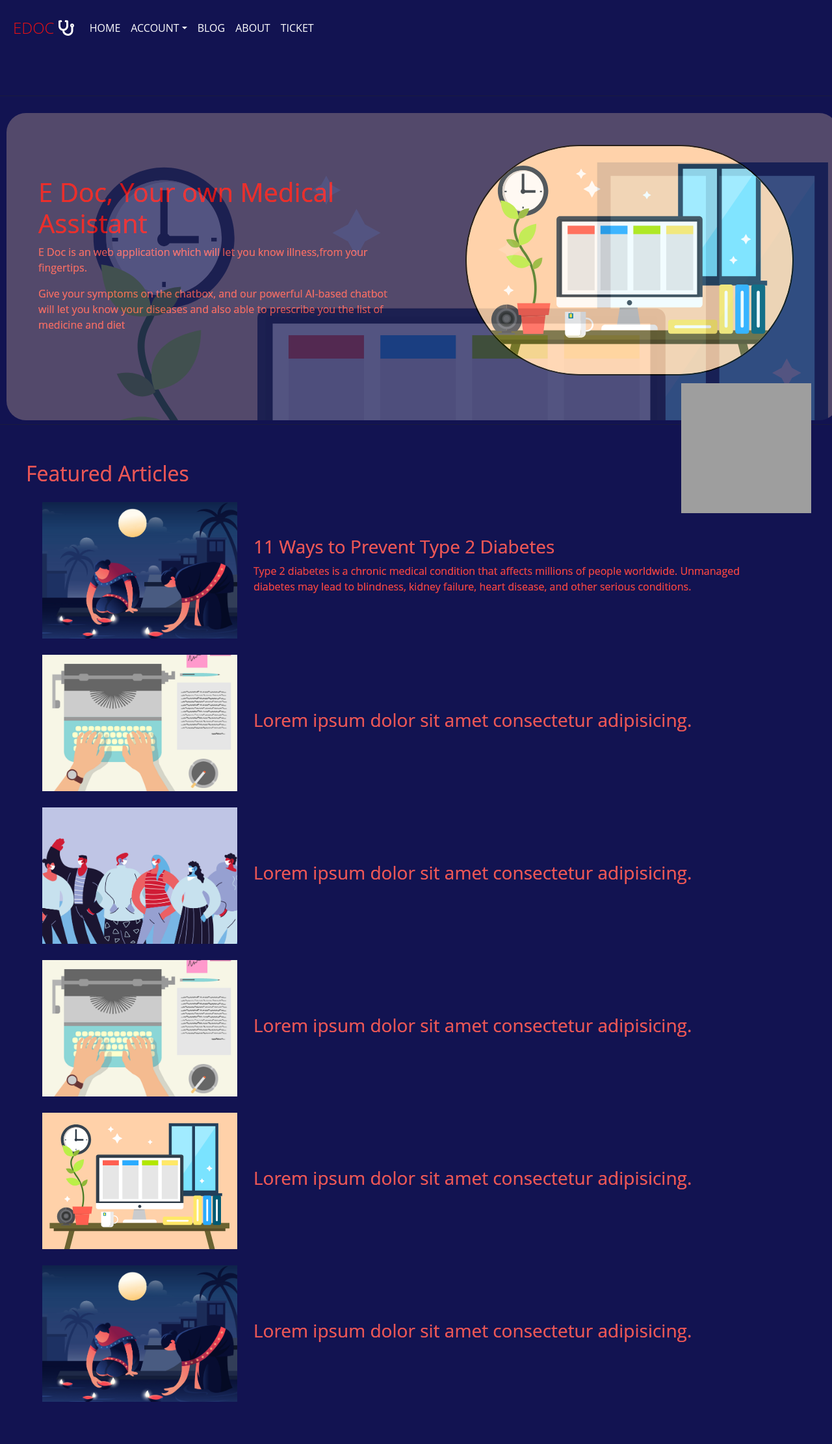
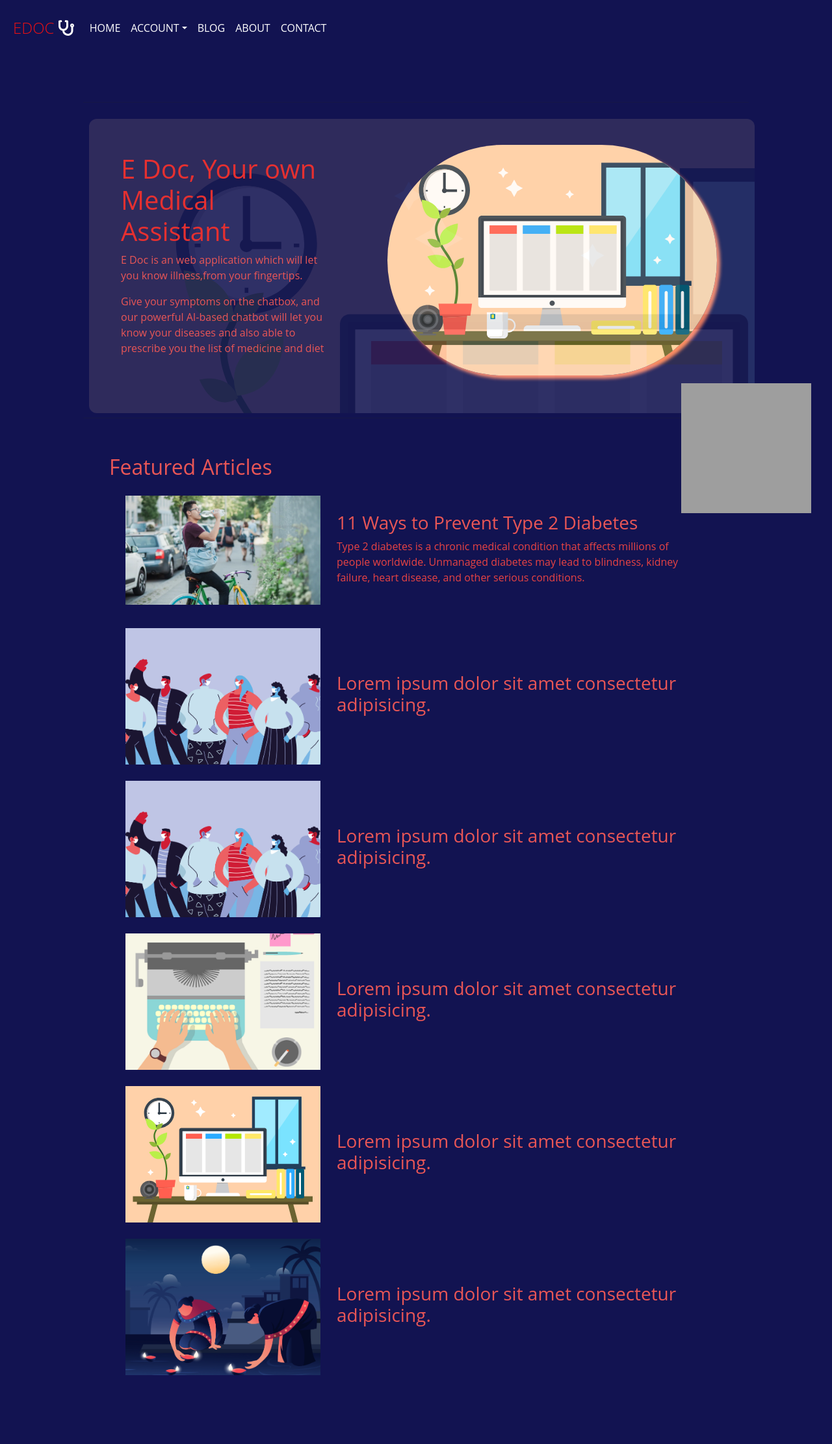
Before and after one commit to Gobinda8016/CHATBOT, a Flask app: page / in a window 1280 px wide. Shown: the whole page at 65% size. After the commit the page ends 2117 px from the top, so only its background shows below. Run offline with Flask 2, Linux system fonts and the light colour scheme; parts of the project's set-up code (start-up, migrations or seed data) failed here and were passed over; some libraries are stand-ins or nearby versions; grey boxes are pictures that could not be loaded.

Commit message:
contact and blog page added.

```diff
--- a/app.py
+++ b/app.py
@@ -23,9 +23,19 @@ def Login():
     return render_template("login.html")
 
 
+@app.route("/about")
+def about():
+    return render_template("about.html")
+
+
 @app.route("/blogpost")
 def blogpost():
     return render_template("blogpost.html")
+
+
+@app.route("/contact")
+def contact():
+    return render_template("contact.html")
 
 
 @app.route("/Login/registration")
@@ -79,5 +89,17 @@ def add_user():
     return render_template('index.html')
 
 
+@app.route('/add_contact', methods=['POST'])
+def add_contact():
+    firstname = request.form.get('firstname')
+    lastname = request.form.get('lastname')
+    country = request.form.get('country')
+    subject = request.form.get('subject')
+    cursor.execute("""INSERT INTO `Contact Form`  (`firstname`,`lastname`,`country`, `subject`) VALUES ('{}','{}','{}', '{}')""".format(
+        firstname, lastname, country, subject))
+    conn.commit()
+    return render_template('index.html')
+
+
 if __name__ == '__main__':
     app.run(host='0.0.0.0', port='5000', debug=True)
--- a/static/css/style.css
+++ b/static/css/style.css
@@ -6,7 +6,8 @@
 .content {
   height: 100%;
   display: flex;
-    padding: 10px;
+  margin-top: 32px;
+  padding: 9px;
   position: relative;
 }
 
@@ -16,16 +17,18 @@
   position: absolute;
   width: 100%;
   height: inherit;
-    opacity: 0.15;
-    border-radius: 30px;
+  opacity: 0.12;
+  border-radius: 12px;
 }
 
 .content-left {
+  font-family: var(--font1);
   display: flex;
   flex-direction: column;
   justify-content: center;
-    color: #e71114;
+  color: #e63030;
   padding: 49px;
+  z-index: 1;
 }
 
   .content-left p {
@@ -36,13 +39,13 @@
     display: flex;
     align-items: center;
     justify-content: center;
-    padding: 49px;
+    padding: 40px;
   }
 
   .content-right img {
     height: 355px;
-    border: 2px solid black;
     border-radius: 200px;
+    box-shadow: 5px 5px 5px rgb(252, 128, 97);
   }
 
   .home-articles {
@@ -78,3 +81,32 @@
     text-decoration: none;
     color: black;
   }
+
+  .font1 {
+    font-family: var(--font1);
+  }
+  .font2 {
+    font-family: var(--font2);
+  }
+
+  .max-width-1 {
+    max-width: 80vw;
+  }
+
+  .max-width-2 {
+    max-width: 60vw;
+  }
+
+  .m-auto {
+    margin: auto;
+  }
+
+  .mx-1{
+    margin-left: 23px;
+    margin-right: 23px;
+  }
+
+  .my-2{
+    margin-top: 32px;
+    margin-bottom: 32px;
+  }
--- a/templates/index.html
+++ b/templates/index.html
@@ -6,11 +6,8 @@
     <meta http-equiv="X-UA-Compatible" content="IE=edge">
     <meta name="viewport" content="width=device-width, initial-scale=1.0">
     <title>EDOC</title>
-    <link rel="stylesheet" href="static/css/style.css">
     <link rel="stylesheet" href="https://cdn.jsdelivr.net/npm/bootstrap@5.1.0/dist/css/bootstrap.min.css">
     <script src="https://kit.fontawesome.com/c6a19a1ece.js" crossorigin="anonymous"></script>
-    <meta charset="UTF-8">
-
     <meta charset="UTF-8">
     <meta name="viewport" content="width=device-width, initial-scale=1.0">
     <meta http-equiv="X-UA-Compatible" content="ie=edge">
@@ -53,10 +50,10 @@
                         <a href="{{ url_for('blogpost')}}" class="nav-link">BLOG</a>
                     </li>
                     <li class="nav-item">
-                        <a href="#" class="nav-link">ABOUT</a>
+                        <a href="{{ url_for('about')}}" class="nav-link">ABOUT</a>
                     </li>
                     <li class="nav-item">
-                        <a href="#" class="nav-link">TICKET</a>
+                        <a href="{{ url_for('contact')}}" class="nav-link">CONTACT</a>
                     </li>
                 </ul>
             </div>
@@ -86,10 +83,10 @@
               <h2>Featured Articles</h2>
                 <div class="home-article">
                     <div class="home-article-img">
-                        <img src="../static/images/3.png" alt="article">
+                        <img src="../static/images/man.png" alt="article">
                     </div>
                      <div class="home-article-content font1">
-                        <a href="#">
+                        <a href="{{ url_for('blogpost')}}">
                             <h3>11 Ways to Prevent Type 2 Diabetes</h3>
                             <p>Type 2 diabetes is a chronic medical condition that affects millions of people worldwide.
                                 Unmanaged diabetes may lead to blindness, kidney failure, heart disease, and other serious conditions.</p>
@@ -98,7 +95,7 @@
                 </div>
                 <div class="home-article">
                     <div class="home-article-img">
-                        <img src="../static/images/1.png" alt="article">
+                        <img src="../static/images/2.png" alt="article">
                     </div>
                     <div class="home-article-content font1">
                         <a href="{{ url_for('blogpost')}}">
@@ -148,91 +145,6 @@
             </div>
         </section>
 
-                <!-- blogging -->
-                <section id="blog">
-                    <div class="max-width-1 m-auto">
-                        <hr>
-                    </div>
-                    <div class="m-auto content max-width-1 my-">
-                        <div class="content-left">
-                            <h1>E Doc, Your own Medical Assistant</h1>
-                            <p>E Doc is an web application which will let you know illness,from your fingertips.</p>
-                            <p>Give your symptoms on the chatbox, and our powerful AI-based chatbot will let you know your
-                                diseases and also able to prescribe you the list of medicine and diet</p>
-                        </div>
-                        <div class="content-right">
-                            <img src="../static/images/11.svg" alt="iBlog">
-                        </div>
-                    </div>
-
-                    <div class="max-width-1 m-auto">
-                        <hr>
-                    </div>
-                    <div class="home-articles max-width-1 m-auto font2">
-                      <h2>Featured Articles</h2>
-                        <div class="home-article">
-                            <div class="home-article-img">
-                                <img src="../static/images/3.png" alt="article">
-                            </div>
-                             <div class="home-article-content font1">
-                                <a href="{{ url_for('blogpost')}}">
-                                    <h3>11 Ways to Prevent Type 2 Diabetes</h3>
-                                    <p>Type 2 diabetes is a chronic medical condition that affects millions of people worldwide.
-                                        Unmanaged diabetes may lead to blindness, kidney failure, heart disease, and other serious conditions.</p>
-                                </a>
-                            </div>
-                        </div>
-                        <div class="home-article">
-                            <div class="home-article-img">
-                                <img src="../static/images/1.png" alt="article">
-                            </div>
-                            <div class="home-article-content font1">
-                                <a href="{{ url_for('blogpost')}}">
-                                    <h3>Lorem ipsum dolor sit amet consectetur adipisicing.</h3>
-                                </a>
-                            </div>
-                        </div>
-                        <div class="home-article">
-                            <div class="home-article-img">
-                                <img src="../static/images/2.png" alt="article">
-                            </div>
-                            <div class="home-article-content font1">
-                                <a href="{{ url_for('blogpost')}}">
-                                    <h3>Lorem ipsum dolor sit amet consectetur adipisicing.</h3>
-                                </a>
-                            </div>
-                        </div>
-                        <div class="home-article">
-                            <div class="home-article-img">
-                                <img src="../static/images/1.png" alt="article">
-                            </div>
-                            <div class="home-article-content font1">
-                                <a href="{{ url_for('blogpost')}}">
-                                    <h3>Lorem ipsum dolor sit amet consectetur adipisicing.</h3>
-                                </a>
-                            </div>
-                        </div>
-                        <div class="home-article">
-                            <div class="home-article-img">
-                                <img src="../static/images/11.svg" alt="article">
-                            </div>
-                            <div class="home-article-content font1">
-                                <a href="{{ url_for('blogpost')}}">
-                                    <h3>Lorem ipsum dolor sit amet consectetur adipisicing.</h3>
-                                </a>
-                            </div>
-                        </div>
-                        <div class="home-article">
-                            <div class="home-article-img">
-                                <img src="../static/images/3.png" alt="article">
-                            </div>
-                            <div class="home-article-content font1">
-                                <a href="{{ url_for('blogpost')}}">
-                                    <h3>Lorem ipsum dolor sit amet consectetur adipisicing.</h3>
-                                </a>
-                            </div>
-                    </div>
-                </section>
         <!--Chat Bot button-->
         <section id="chat-popup">
             <div id="chat">
```
Also changed, not shown: intents.json (+130 -120 lines), static/css/about.css (added, +43 -0 lines), static/css/contact.css (added, +33 -0 lines), templates/about.html (added, +86 -0 lines), templates/contact.html (added, +32 -0 lines), static/images/pexels-fauxels-3183197-min-1-768x513.jpg (added). Lines whose indentation alone changed are shown as unchanged.
